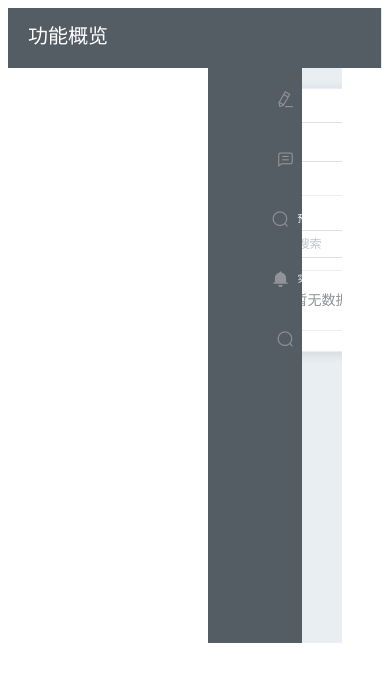
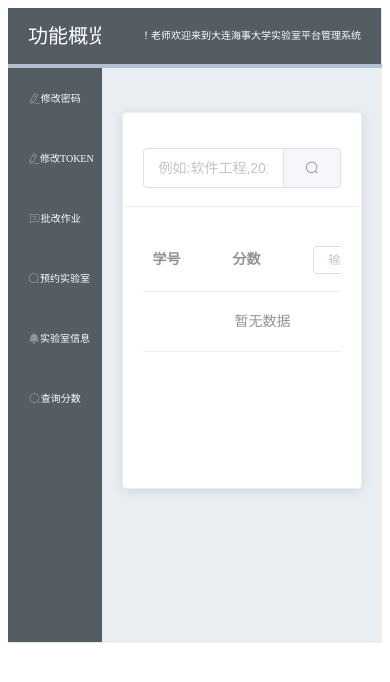
Before and after one commit to Shanxiaolin/bishe, a Vue app in the folder client/: page /teacher/searchallmark in a window 390 px wide. Shown: the top 682 px of the page. Built offline with nearby package versions, Linux system fonts and the light colour scheme.

Commit message:
优化了教师功能的响应式布局

```diff
--- a/client/src/components/AllLab.vue
+++ b/client/src/components/AllLab.vue
@@ -1,7 +1,6 @@
  <template>
-  <div>
-    <el-card class="box-card" style="line-height: 30px;overflow-y:auto;width:700px">
-      <div slot="header" class="clearfix" style="height:70px; padding:0px">
+    <el-card class="box-card card"  >
+      <div slot="header" class="clearfix"  >
         <div style="margin-top: 15px;">
           <el-input placeholder="请输入实验室门牌号,例如:202" v-model="id" class="input-with-select">
             <el-button slot="append" icon="el-icon-search" @click="searchwork"></el-button>
@@ -10,11 +9,11 @@
       </div>
 
       <el-table
-        :data="tablearry.filter(data => !search || data.name.toLowerCase().includes(search.toLowerCase()))"
+        :data="tablearry.filter(data => !search || data.ltime.toLowerCase().includes(search.toLowerCase()))"
         style="overflow-y:auto"
       >
         <div>
-          <el-table-column label="已预约时间" prop="ltime"></el-table-column>
+          <el-table-column class="label-style" label="已预约时间" prop="ltime"></el-table-column>
         </div>
         <el-table-column align="right">
           <template slot="header" slot-scope="scope">
@@ -23,7 +22,6 @@
         </el-table-column>
       </el-table>
     </el-card>
-  </div>
 </template>
 
 <script>
@@ -62,12 +60,13 @@ export default {
             let b = res.data;
             reqtemp = res.data.response;
             for (let i = 0; i < reqtemp.length; i++) {
+                let obj = {}
                 _this.tableobject["lid"] = reqtemp[i]["l-id"];
                 var temptime = reqtemp[i]["l-time"];
                 var localtime = new Date(temptime)
                 // 不转化为字符串的话，识别出来时undefined
-                _this.tableobject["ltime"] = localtime+"";
-                _this.tablearry.push(_this.tableobject);
+                obj["ltime"] = localtime.toLocaleString()+"";
+                _this.tablearry.push(obj);
             }
             _this.check = 2;
           } else alert("查询不到此信息");
@@ -86,4 +85,11 @@ export default {
 .el-main {
   line-height: 80px !important;
 }
+
+.card {
+  height: 70%;
+  line-height: 40px;
+  margin: 0 auto;
+  margin-top: 10%;
+}
 </style>
--- a/client/src/components/SearchAllMark.vue
+++ b/client/src/components/SearchAllMark.vue
@@ -1,7 +1,6 @@
   <template>
-  <div>
-    <el-card class="box-card" style="line-height: 30px;overflow-y:auto;width:700px">
-      <div slot="header" class="clearfix" style="height:70px; padding:0px">
+  <el-card class="box-card card">
+    <div slot="header" class="clearfix">
       <div style="margin-top: 15px;">
         <el-input placeholder="例如:软件工程,2016,4,C语言实训" v-model="id" class="input-with-select">
           <el-button slot="append" icon="el-icon-search" @click="searchwork"></el-button>
@@ -13,10 +12,8 @@
       :data="tablearry.filter(data => !search || data.sid.toLowerCase().includes(search.toLowerCase()))"
       style="overflow-y:auto"
     >
-        <div>
-          <el-table-column label="学号" prop="sid"></el-table-column>
-          <el-table-column label="分数" prop="wmark"></el-table-column>
-        </div>
+      <el-table-column class="label-style" label="学号" prop="sid"></el-table-column>
+      <el-table-column class="label-style" label="分数" prop="mark"></el-table-column>
       <el-table-column align="right">
         <template slot="header" slot-scope="scope">
           <el-input v-model="search" size="mini" placeholder="输入关键字搜索" />
@@ -24,16 +21,12 @@
       </el-table-column>
     </el-table>
   </el-card>
-  </div>
 </template>
 
 <script>
 // 存放表单数组tablearry
 // 存放表单数组里的对象tableobject
-// 存放res.data.response
-var reqtemp = [];
-// 在model中存放的是作业编号
-var workid;
+
 
 export default {
   name: "SearchAllMark",
@@ -57,7 +50,6 @@ export default {
   methods: {
     searchwork() {
       var _this = this;
-      var _this = this;
       var temp = this.id.split(",");
       var data = {
         subject: temp[0],
@@ -79,12 +71,18 @@ export default {
             //得先遍历一下res否则会报length不是属性错误
             let a = res;
             let b = res.data;
-            reqtemp = res.data.response;
-            for (let i = 0; i < reqtemp.length; i++) {
-              _this.tableobject["sid"] = reqtemp[i]["s-id"];
-              _this.tableobject["wmark"] = reqtemp[i]["w-mark"];
-              _this.tablearry.push(_this.tableobject);
+            let reqtemp = res.data.response;
+            let len = res.data.response.length;
+            // 写在外面是深拷贝，会出现_this.tablearry的值全部一样
+            //    let obj = {};
+            for (var i = 0; i < len; i++) {
+              let obj = {};
+              obj["sid"] = reqtemp[i]["s-id"];
+              obj["mark"] = reqtemp[i]["w-mark"];
+              obj["wid"] = reqtemp[i].id;
+              _this.tablearry.push(obj);
             }
+
             _this.check = 2;
           } else alert("查询不到此信息");
         })
@@ -102,4 +100,10 @@ export default {
 .el-main {
   line-height: 80px !important;
 }
+.card {
+  height: 70%;
+  line-height: 40px;
+  margin: 0 auto;
+  margin-top: 10%;
+}
 </style>
--- a/client/src/components/SearchLab.vue
+++ b/client/src/components/SearchLab.vue
@@ -1,6 +1,6 @@
 <template>
-  <el-card class="box-card" style="line-height: 30px;overflow-y:auto">
-    <div slot="header" class="clearfix" style="height:70px; padding:0px">
+  <el-card class="box-card card">
+    <div slot="header" class="clearfix">
       <div style="margin-top: 15px;">
         <el-input placeholder="例如:软件工程,2016,4,C语言实训" v-model="id" class="input-with-select">
           <el-button slot="append" icon="el-icon-search" @click="search"></el-button>
@@ -51,7 +51,6 @@ export default {
             //得先遍历一下res否则会报length不是属性错误
             let a = res;
             let b = res.data;
-
             reqtemp = res.data.response;
             for (let i = 0; i < reqtemp.length; i++) {
               str =
@@ -77,7 +76,7 @@ export default {
 
 <style>
 .text {
-  font-size: 14px;
+  font-size: 1rem;
 }
 
 .clearfix:before,
@@ -92,4 +91,13 @@ export default {
 .box-card {
   width: 480px;
 }
+.el-main {
+  line-height: 80px !important;
+}
+.card {
+  height: 70%;
+  line-height: 40px;
+  margin: 0 auto;
+  margin-top: 10%;
+}
 </style>
--- a/client/src/components/Uploadstudent.vue
+++ b/client/src/components/Uploadstudent.vue
@@ -23,7 +23,9 @@
 var elsxname = [];
 var elsxid = [];
 var elsxtoken = [];
-
+var elsxsubject = [];
+var elsxclass = [];
+var elsxgrade = [];
 export default {
   data() {
     return {
@@ -66,7 +68,7 @@ export default {
       this.fileTemp = null;
     },
     importfxx() {
-      console.log(1)
+
       var obj = this.fileTemp
       let _this = this;
       // 通过DOM取文件数据
@@ -106,15 +108,23 @@ export default {
             let eid = {};
             let etoken = {};
             let ename = {};
+            let esubject = {};
+            let eclass = {};
+            let egrade = {};
             ename.name = v["NAME"]; //IP是表的标题
             eid.id = v["ID"];
-
+            esubject.subject = v["SUBJECT"]
             etoken.token = v["TOKEN"];
+            egrade.grade = v["GRADE"]
+            eclass.class = v["CLASS"]
             elsxid.push(eid);
             elsxname.push(ename);
             elsxtoken.push(etoken);
+            elsxgrade.push(egrade);
+            elsxclass.push(eclass)
+            elsxsubject.push(esubject)
           });
-            _this.toserver(elsxid, elsxname, elsxtoken);
+            _this.toserver(elsxid, elsxname, elsxtoken,elsxsubject,elsxclass,elsxgrade);
         };
         reader.readAsArrayBuffer(f);
       };
@@ -125,12 +135,14 @@ export default {
       }
     },
     // 上传内容到后台
-    toserver(elsxid, elsxname, elsxtoken) {
-      console.log(2)
+    toserver(elsxid, elsxname, elsxtoken,elsxsubject,elsxclass,elsxgrade) {
       var data = {
         id: elsxid,
         name: elsxname,
-        token: elsxtoken
+        token: elsxtoken,
+        subject:elsxsubject,
+        sclass:elsxclass,
+        sgrade:elsxgrade
       };
       this.$axios({
         url: "http://localhost:3000/admin/upstudent",
@@ -142,7 +154,6 @@ export default {
         }
       })
         .then(res => {
-          console.log(res)
           if (res.data == 0) {
             alert("上传成功");
           } else alert("上传失败");
--- a/client/src/components/Uploadteacher.vue
+++ b/client/src/components/Uploadteacher.vue
@@ -66,7 +66,7 @@ export default {
       this.fileTemp = null;
     },
     importfxx() {
-      console.log(1)
+
       var obj = this.fileTemp
       let _this = this;
       // 通过DOM取文件数据
@@ -126,7 +126,6 @@ export default {
     },
     // 上传内容到后台
     toserver(elsxid, elsxname, elsxtoken) {
-      console.log(2)
       var data = {
         id: elsxid,
         name: elsxname,
@@ -142,7 +141,6 @@ export default {
         }
       })
         .then(res => {
-          console.log(res)
           if (res.data == 0) {
             alert("上传成功");
           } else alert("上传失败");
--- a/client/src/components/Work.vue
+++ b/client/src/components/Work.vue
@@ -1,14 +1,10 @@
 <template>
-  <div>
-    <el-card class="box-card" style="line-height: 30px;overflow-y:auto;width:700px">
-      <div slot="header" class="clearfix" style="height:70px; padding:0px">
-        <div style="margin-top: 15px;">
-          <el-input placeholder="例如:软件工程,2016,4,C语言实训" v-model="id" class="input-with-select">
+  <el-card class="box-card card">
+    <div slot="header" class="clearfix">
+      <el-input placeholder="例如:软件工程,2016,4,C语言实训" v-model="id">
         <el-button slot="append" icon="el-icon-search" @click="searchwork"></el-button>
       </el-input>
     </div>
-      </div>
-
     <el-table
       :data="tablearry.filter(data => !search || data.sid.toLowerCase().includes(search.toLowerCase()))"
       style="overflow-y:auto"
@@ -22,16 +18,10 @@
         </template>
         <template slot-scope="scope">
           <el-button size="mini" @click="handleEdit(scope.$index, scope.row)">Edit</el-button>
-            <el-button
-              size="mini"
-              type="danger"
-              @click="handleDelete(scope.$index, scope.row)"
-            >Delete</el-button>
+          <el-button size="mini" type="danger" @click="handleDelete(scope.$index, scope.row)">Delete</el-button>
         </template>
       </el-table-column>
     </el-table>
-    </el-card>
-    <div>
     <el-drawer title="我嵌套了 Form !" :visible.sync="dialog" :with-header="false">
       <div class="demo-drawer__content" style="padding-top:60px;padding-right:30px">
         <el-form>
@@ -56,8 +46,7 @@
         </div>
       </div>
     </el-drawer>
-    </div>
-  </div>
+  </el-card>
 </template>
 
 <script>
@@ -66,13 +55,13 @@
 // 存放res.data.response
 var reqtemp = [];
 // 在model中存放的是作业编号
-var workid
+var workid;
 
 export default {
   name: "Work",
   data() {
     return {
-      vuetext:"",
+      vuetext: "",
       tablearry: [],
       tableobject: {},
       check: "1",
@@ -83,17 +72,22 @@ export default {
       formLabelWidth: "80px",
       timer: null,
       search: "",
-      response:""
+      response: ""
     };
   },
   methods: {
     // row里边存储的是本行所有的值
     handleEdit(index, row) {
       this.dialog = true;
-      workid = row.wid
-      this.vuetext = row.text
+      workid = row.wid;
+      this.vuetext = row.text;
     },
-    handleDelete(index, row) {},
+    handleDelete(index, row) {
+      let temp = this.tablearry;
+      this.tablearry = temp.filter((item, index, arr) => {
+        return item.wid != row.wid;
+      });
+    },
     cancelForm() {
       this.loading = false;
       this.dialog = false;
@@ -101,9 +95,9 @@ export default {
     },
     upmark() {
       var data = {
-        id:workid,
-        mark:this.mark,
-        responses:this.response,
+        id: workid,
+        mark: this.mark,
+        responses: this.response
       };
       this.$axios({
         url: "http://localhost:3000/worktest/mark",
@@ -115,7 +109,7 @@ export default {
         }
       })
         .then(res => {
-          if (res.data==0) {
+          if (res.data == 0) {
             alert("操作成功");
           } else alert("操作失败");
         })
@@ -132,7 +126,6 @@ export default {
         classes: temp[2],
         course: temp[3]
       };
-
       this.$axios({
         url: "http://localhost:3000/worktest/scgc",
         method: "post",
@@ -147,15 +140,14 @@ export default {
             //得先遍历一下res否则会报length不是属性错误
             let a = res;
             let b = res.data;
-
-            reqtemp = res.data.response;
-            for (let i = 0; i < reqtemp.length; i++) {
+            let reqtemp = res.data.response;
+            let len = res.data.response.length;
+            for (let i = 0; i < len; i++) {
               if (reqtemp[i]["w-mark"] == null) {
                 _this.tableobject["sid"] = reqtemp[i]["s-id"];
                 _this.tableobject["text"] = reqtemp[i]["w-text"];
                 _this.tableobject["wid"] = reqtemp[i].id;
                 _this.tablearry.push(_this.tableobject);
-                console.log(_this.tablearry);
               }
             }
             _this.check = 2;
@@ -164,8 +156,7 @@ export default {
         .catch(err => {
           alert(err);
         });
-    },
-
+    }
   },
   watch: {
     tablearry() {}
@@ -176,4 +167,10 @@ export default {
 .el-main {
   line-height: 80px !important;
 }
+.card {
+  height: 70%;
+  line-height: 40px;
+  margin: 0 auto;
+  margin-top: 10%;
+}
 </style>
--- a/client/src/router/index.js
+++ b/client/src/router/index.js
@@ -52,7 +52,7 @@ export default new Router({
           component: SearchLab
         },
         {
-          path: '/token',
+          path: '/student/token',
           component: Token
         }
       ]
@@ -84,7 +84,7 @@ export default new Router({
           component: SearchALLmark
         },
         {
-          path: '/token',
+          path: '/teacher/token',
           component: Token
         }
       ]
--- a/client/src/views/Student.vue
+++ b/client/src/views/Student.vue
@@ -7,34 +7,34 @@
         text-color="#fff"
         active-text-color="#ffd04b"
       >
-        <el-menu-item style="display:inline;padding-right:535px;font-size:20px">功能概览</el-menu-item>
-        <el-menu-item style="display:inline;   ">{{message}}！欢迎来到大连海事大学实验室平台管理系统</el-menu-item>
+        <el-menu-item  class="left-el-menu-item">功能概览</el-menu-item>
+        <el-menu-item class="right-el-menu-item">{{message}}！欢迎来到大连海事大学实验室平台管理系统</el-menu-item>
       </el-menu>
     </el-header>
 
-    <el-container>
-      <el-aside width="200px">
+    <el-container class="my-body">
+      <el-aside wclass="el-aside">
         <el-col>
           <el-menu
             default-active="/updatepwd"
             router
             mode="horizontal"
-            class="el-menu-vertical-demo"
+            class="icon-size el-menu-vertical-demo"
             style="height:612px;"
             background-color="#545c64"
             text-color="#fff"
             active-text-color="#ffd04b"
           >
             <el-menu-item index="/student/updatepwd" style="width:200px">
-              <i class="el-icon-edit"></i>
+              <i class="icon-size el-icon-edit"></i>
               <span slot="title">修改密码</span>
             </el-menu-item>
             <el-menu-item index="/student/upwork" style="width:200px">
-              <i class="el-icon-s-promotion"></i>
+              <i class="icon-size el-icon-s-promotion"></i>
               <span slot="title">提交作业</span>
             </el-menu-item>
             <el-menu-item index="/student/searchmark" style="width:200px">
-              <i class="el-icon-search"></i>
+              <i class="icon-size el-icon-search"></i>
               <span slot="title">查询分数</span>
             </el-menu-item>
             <el-menu-item index="/student/searchlab" style="width:200px">
@@ -69,14 +69,17 @@ export default {
 </script>
 
 <style>
+html{
+  font-size:20px
+}
 .el-header {
   background-color: #b3c0d1;
   color: #333;
   text-align: center;
   line-height: 40px;
   padding: 0;
-  margin-left: 200px;
-  margin-right: 200px;
+  width: 80%;
+  margin: 0 auto;
 }
 
 .el-aside {
@@ -85,7 +88,8 @@ export default {
   text-align: center;
   line-height: 200px;
   height: 613px;
-  margin-left: 200px;
+  width: 20% !important;
+  padding: 0 !important;
 }
 
 .el-main {
@@ -94,13 +98,134 @@ export default {
   text-align: center;
   line-height: 160px;
   height: 613px;
-  width: 500px;
   display: flex;
   justify-content: center;
-  margin-right: 200px;
 }
 /*子代选择器,只要是在body下的.el-container就生效*/
 body > .el-container {
   margin-bottom: 40px;
+  width: 100%;
+  padding: 0;
+}
+.el-menu-item {
+  float: none !important;
+}
+.el-menu-demo {
+  text-align: end;
+  overflow: hidden;
+}
+.left-el-menu-item {
+  width: 20%;
+  text-align: center;
+}
+.right-el-menu-item {
+  width: 80%;
+  position: absolute;
+  top: 0;
+  right: 0;
+}
+.el-menu-vertical-demo {
+  height: 612px;
+  width: 100%;
+}
+.card {
+  width: 60%;
+}
+.my-body{
+  width:80%;
+  margin:0 auto
+}
+/* 手机屏幕的字体大小 */
+@media screen and (max-width: 768px) {
+  .el-header {
+    width: 100%;
+  }
+  .my-body{
+    width:100%
+  }
+  .right-el-menu-item {
+    width: 75%;
+  }
+  .left-el-menu-item {
+    width: 25%;
+  }
+  .el-main {
+    width: 75%;
+    height:575px;
+  }
+  .el-aside {
+    line-height:60px;
+    width: 25% !important;
+    height:575px;
+  }
+  .el-menu-vertical-demo {
+    height:574px;
+  }
+  .el-menu-item {
+    font-size: 0.5rem;
+  }
+  .left-el-menu-item {
+    font-size: 1rem;
+  }
+  .right-el-menu-item {
+    font-size: 0.5rem;
+  }
+  .icon-size {
+    font-size: 0.6rem;
+  }
+  .span {
+    font-size: 1rem;
+  }
+  .label-style {
+    font-size: 0.5rem;
+  }
+  .card {
+    width: 100%;
+  }
+  .btn {
+    font-size:0.8rem
+  }
+}
+/* 笔记本电脑的字体大小 */
+@media screen and (min-width: 768px) and (max-width: 1024px) {
+  .el-menu-item {
+    font-size: 0.5rem;
+  }
+  .left-el-menu-item {
+    font-size: 1rem;
+  }
+  .right-el-menu-item {
+    font-size: 0.5rem;
+  }
+  .icon-size {
+    font-size: 0.6rem;
+  }
+  .span {
+    font-size: 1rem;
+  }
+  .label-style {
+    font-size: 0.5rem;
+  }
+}
+/* 台式电脑显示器屏幕字体大小 */
+@media screen and (min-width: 1024px) {
+  .el-menu-item {
+    font-size: 0.8rem;
+  }
+  .left-el-menu-item {
+    font-size: 1.5rem;
+  }
+  .right-el-menu-item {
+    font-size: 0.8rem;
+  }
+  .icon-size {
+    font-size: 0.9rem;
+  }
+  .span {
+    font-size: 1.5rem;
+  }
+  .label-style {
+    font-size: 0.8rem;
+  }
 }
 </style>
--- a/client/src/views/Teacher.vue
+++ b/client/src/views/Teacher.vue
@@ -7,42 +7,44 @@
         text-color="#fff"
         active-text-color="#ffd04b"
       >
-        <el-menu-item style="display:inline;padding-right:595px;font-size:20px">功能概览</el-menu-item>
-        <el-menu-item style="display:inline;">{{message}}！欢迎来到大连海事大学实验室平台管理系统</el-menu-item>
+        <el-menu-item class="left-el-menu-item">功能概览</el-menu-item>
+        <el-menu-item class="right-el-menu-item">{{message}}！老师欢迎来到大连海事大学实验室平台管理系统</el-menu-item>
       </el-menu>
     </el-header>
-
-    <el-container>
-      <el-aside width="200px">
+    <el-container class="my-body">
+      <el-aside class="el-aside">
         <el-col>
           <el-menu
             default-active="/updatepwd"
             router
             mode="horizontal"
             class="el-menu-vertical-demo"
-            style="height:612px;"
             background-color="#545c64"
             text-color="#fff"
             active-text-color="#ffd04b"
           >
-            <el-menu-item index="/teacher/updatepwd" style="width:200px">
-              <i class="el-icon-edit"></i>
+            <el-menu-item index="/teacher/updatepwd" >
+              <i class="icon-size el-icon-edit"></i>
               <span slot="title">修改密码</span>
             </el-menu-item>
-            <el-menu-item index="/teacher/work" style="width:200px">
-              <i class="el-icon-chat-line-square"></i>
+            <el-menu-item index="/teacher/token"  >
+              <i class="icon-size el-icon-edit"></i>
+              <span slot="title">修改TOKEN</span>
+            </el-menu-item>
+            <el-menu-item index="/teacher/work"  >
+              <i class="icon-size el-icon-chat-line-square"></i>
               <span slot="title">批改作业</span>
             </el-menu-item>
-            <el-menu-item index="/teacher/booklab" style="width:200px">
-              <i class="el-icon-search"></i>
+            <el-menu-item index="/teacher/booklab"  >
+              <i class="icon-size el-icon-search"></i>
               <span slot="title">预约实验室</span>
             </el-menu-item>
-            <el-menu-item index="/teacher/alllab" style="width:200px">
-              <i class="el-icon-message-solid"></i>
+            <el-menu-item index="/teacher/alllab"  >
+              <i class="icon-size el-icon-message-solid"></i>
               <span slot="title">实验室信息</span>
             </el-menu-item>
-            <el-menu-item index="/teacher/searchallmark" style="width:200px">
-              <i class="el-icon-search"></i>
+            <el-menu-item index="/teacher/searchallmark" >
+              <i class="icon-size el-icon-search"></i>
               <span slot="title">查询分数</span>
             </el-menu-item>
           </el-menu>
@@ -73,14 +75,17 @@ export default {
 </script>
 
 <style>
+.html{
+  font-size:20px
+}
 .el-header {
   background-color: #b3c0d1;
   color: #333;
   text-align: center;
   line-height: 40px;
   padding: 0;
-  margin-left: 200px;
-  margin-right: 200px;
+  width: 80%;
+  margin: 0 auto;
 }
 
 .el-aside {
@@ -89,7 +94,8 @@ export default {
   text-align: center;
   line-height: 200px;
   height: 613px;
-  margin-left: 200px;
+  width: 20% !important;
+  padding: 0 !important;
 }
 
 .el-main {
@@ -98,13 +104,134 @@ export default {
   text-align: center;
   line-height: 160px;
   height: 613px;
-  width: 500px;
   display: flex;
   justify-content: center;
-  margin-right: 200px;
 }
 /*子代选择器,只要是在body下的.el-container就生效*/
 body > .el-container {
   margin-bottom: 40px;
+  width: 100%;
+  padding: 0;
+}
+.el-menu-item {
+  float: none !important;
+}
+.el-menu-demo {
+  text-align: end;
+  overflow: hidden;
+}
+.left-el-menu-item {
+  width: 20%;
+  text-align: center;
+}
+.right-el-menu-item {
+  width: 80%;
+  position: absolute;
+  top: 0;
+  right: 0;
+}
+.el-menu-vertical-demo {
+  height: 612px;
+  width: 100%;
+}
+.card {
+  width: 60%;
+}
+.my-body{
+  width:80%;
+  margin:0 auto
+}
+/* 手机屏幕的字体大小 */
+@media screen and (max-width: 768px) {
+  .el-header {
+    width: 100%;
+  }
+  .my-body{
+    width:100%
+  }
+  .right-el-menu-item {
+    width: 75%;
+  }
+  .left-el-menu-item {
+    width: 25%;
+  }
+  .el-main {
+    width: 75%;
+    height:575px;
+  }
+  .el-aside {
+    line-height:60px;
+    width: 25% !important;
+    height:575px;
+  }
+  .el-menu-vertical-demo {
+    height:574px;
+  }
+  .el-menu-item {
+    font-size: 0.5rem;
+  }
+  .left-el-menu-item {
+    font-size: 1rem;
+  }
+  .right-el-menu-item {
+    font-size: 0.5rem;
+  }
+  .icon-size {
+    font-size: 0.6rem;
+  }
+  .span {
+    font-size: 1rem;
+  }
+  .label-style {
+    font-size: 0.5rem;
+  }
+  .card {
+    width: 100%;
+  }
+  .btn {
+    font-size:0.8rem
+  }
+}
+/* 笔记本电脑的字体大小 */
+@media screen and (min-width: 768px) and (max-width: 1024px) {
+  .el-menu-item {
+    font-size: 0.5rem;
+  }
+  .left-el-menu-item {
+    font-size: 1rem;
+  }
+  .right-el-menu-item {
+    font-size: 0.5rem;
+  }
+  .icon-size {
+    font-size: 0.6rem;
+  }
+  .span {
+    font-size: 1rem;
+  }
+  .label-style {
+    font-size: 0.5rem;
+  }
+}
+/* 台式电脑显示器屏幕字体大小 */
+@media screen and (min-width: 1024px) {
+  .el-menu-item {
+    font-size: 0.8rem;
+  }
+  .left-el-menu-item {
+    font-size: 1.5rem;
+  }
+  .right-el-menu-item {
+    font-size: 0.8rem;
+  }
+  .icon-size {
+    font-size: 0.9rem;
+  }
+  .span {
+    font-size: 1.5rem;
+  }
+  .label-style {
+    font-size: 0.8rem;
+  }
 }
 </style>
```
Also changed, not shown: client/src/components/BookeLab.vue (+14 -8 lines), client/src/views/Admin.vue (+1 -8 lines). Lines whose indentation alone changed are shown as unchanged.
